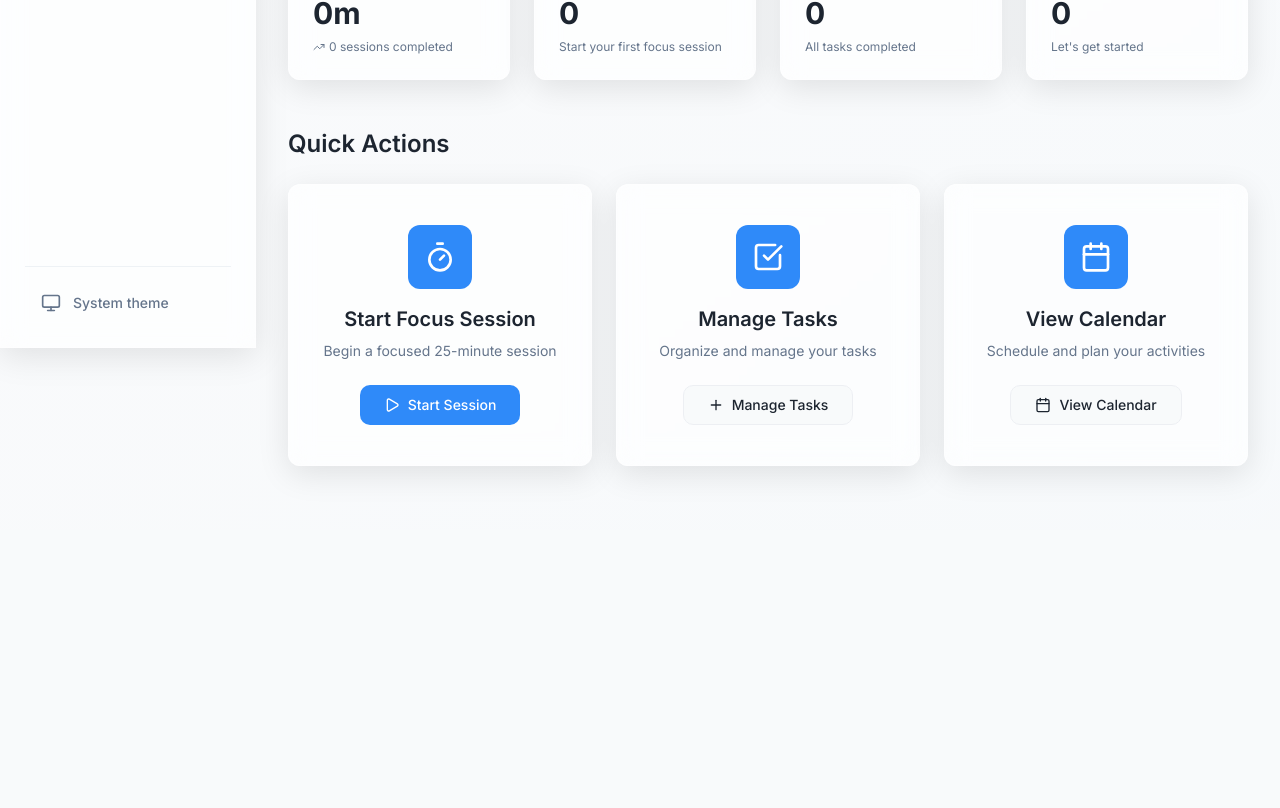
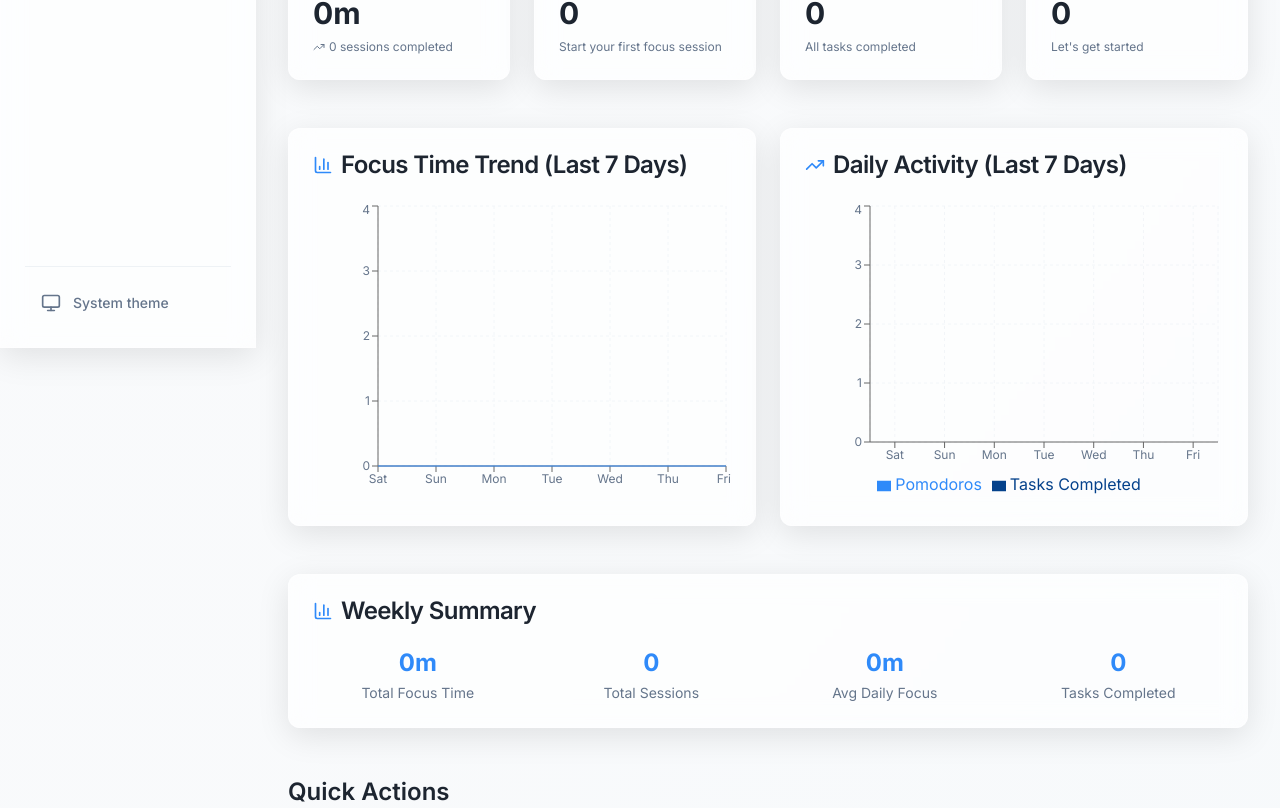
Before and after one commit to dominikkoenitzer/Zephyr, a React (Vite) app: page / in a window 1280 px wide. Shown: the part 452-1260 px from the top of the page. Before the commit the page ends 982 px from the top, so only its background shows below. Built offline with nearby package versions, Linux system fonts and the light colour scheme.

Commit message:
Add graphs and analytics to dashboard: focus time trend chart, daily activity chart, weekly summary with real data from localStorage

```diff
--- a/src/pages/Dashboard.jsx
+++ b/src/pages/Dashboard.jsx
@@ -1,4 +1,4 @@
-import { useState, useEffect } from 'react';
+import { useState, useEffect, useMemo } from 'react';
 import { Link } from 'react-router-dom';
 import {
   Timer,
@@ -10,11 +10,24 @@ import {
   Target,
   Coffee,
   Sparkles,
-  TrendingUp
+  TrendingUp,
+  BarChart3
 } from 'lucide-react';
 import { Button } from '../components/ui/button';
 import { Card, CardContent, CardHeader, CardTitle } from '../components/ui/card';
 import { localStorageService } from '../services/localStorage';
+import {
+  BarChart,
+  Bar,
+  AreaChart,
+  Area,
+  XAxis,
+  YAxis,
+  CartesianGrid,
+  Tooltip,
+  ResponsiveContainer,
+  Legend
+} from 'recharts';
 
 // Motivational quotes that change daily
 const motivationalQuotes = [
@@ -100,6 +113,73 @@ function Dashboard() {
     });
   };
 
+  // Generate chart data for last 7 days
+  const chartData = useMemo(() => {
+    const sessions = localStorageService.getFocusSessions();
+    const tasks = localStorageService.getTasks();
+    const days = [];
+
+    for (let i = 6; i >= 0; i--) {
+      const date = new Date();
+      date.setDate(date.getDate() - i);
+      const dateStr = date.toDateString();
+
+      const daySessions = sessions.filter(session =>
+        new Date(session.date).toDateString() === dateStr
+      );
+
+      const dayTasks = tasks.filter(task => {
+        const taskDate = task.completedAt ? new Date(task.completedAt) : null;
+        return taskDate && taskDate.toDateString() === dateStr;
+      });
+
+      const focusTime = daySessions.reduce((total, session) =>
+        total + (session.duration || 0), 0
+      ) / 60; // Convert to minutes
+
+      days.push({
+        name: date.toLocaleDateString('en-US', { weekday: 'short' }),
+        date: date.toLocaleDateString('en-US', { month: 'short', day: 'numeric' }),
+        focusTime: Math.round(focusTime),
+        pomodoros: daySessions.length,
+        tasksCompleted: dayTasks.length
+      });
+    }
+
+    return days;
+  }, []);
+
+  // Weekly summary data
+  const weeklyStats = useMemo(() => {
+    const sessions = localStorageService.getFocusSessions();
+    const tasks = localStorageService.getTasks();
+    const today = new Date();
+    const weekStart = new Date(today);
+    weekStart.setDate(today.getDate() - 6);
+
+    const weekSessions = sessions.filter(session => {
+      const sessionDate = new Date(session.date);
+      return sessionDate >= weekStart;
+    });
+
+    const weekTasks = tasks.filter(task => {
+      if (!task.completed) return false;
+      const completedDate = task.completedAt ? new Date(task.completedAt) : null;
+      return completedDate && completedDate >= weekStart;
+    });
+
+    const totalFocusTime = weekSessions.reduce((total, session) =>
+      total + (session.duration || 0), 0
+    ) / 60;
+
+    return {
+      totalFocusTime: Math.round(totalFocusTime),
+      totalSessions: weekSessions.length,
+      totalTasks: weekTasks.length,
+      avgDailyFocus: Math.round(totalFocusTime / 7)
+    };
+  }, []);
+
   const formatTime = (minutes) => {
     if (minutes < 60) return `${minutes}m`;
     const hours = Math.floor(minutes / 60);
@@ -127,6 +207,23 @@ function Dashboard() {
     } else {
       return `${stats.activeTasks} on your plate`;
     }
+  };
+
+  // Custom tooltip for charts
+  const CustomTooltip = ({ active, payload, label }) => {
+    if (active && payload && payload.length) {
+      return (
+        <div className="bg-background border border-border rounded-lg p-3 shadow-lg">
+          <p className="text-sm font-medium text-foreground mb-2">{label}</p>
+          {payload.map((entry, index) => (
+            <p key={index} className="text-sm" style={{ color: entry.color }}>
+              {entry.name}: {entry.name === 'Focus Time' ? `${entry.value} min` : entry.value}
+            </p>
+          ))}
+        </div>
+      );
+    }
+    return null;
   };
 
   return (
@@ -215,9 +312,131 @@ function Dashboard() {
           </Card>
         </div>
 
+        {/* Analytics Charts */}
+        <div className="grid grid-cols-1 lg:grid-cols-2 gap-6 mb-12 animate-fade-in-up" style={{ animationDelay: '0.2s' }}>
+          {/* Focus Time Trend */}
+          <Card className="glass-card border-none">
+            <CardHeader>
+              <CardTitle className="flex items-center gap-2">
+                <BarChart3 className="h-5 w-5 text-primary" />
+                Focus Time Trend (Last 7 Days)
+              </CardTitle>
+            </CardHeader>
+            <CardContent>
+              <ResponsiveContainer width="100%" height={300}>
+                <AreaChart data={chartData}>
+                  <defs>
+                    <linearGradient id="colorFocusTime" x1="0" y1="0" x2="0" y2="1">
+                      <stop offset="5%" stopColor="hsl(var(--primary))" stopOpacity={0.3}/>
+                      <stop offset="95%" stopColor="hsl(var(--primary))" stopOpacity={0}/>
+                    </linearGradient>
+                  </defs>
+                  <CartesianGrid strokeDasharray="3 3" className="stroke-muted" />
+                  <XAxis
+                    dataKey="name"
+                    className="text-xs text-muted-foreground"
+                    tick={{ fill: 'hsl(var(--muted-foreground))' }}
+                  />
+                  <YAxis
+                    className="text-xs text-muted-foreground"
+                    tick={{ fill: 'hsl(var(--muted-foreground))' }}
+                  />
+                  <Tooltip content={<CustomTooltip />} />
+                  <Area
+                    type="monotone"
+                    dataKey="focusTime"
+                    stroke="hsl(var(--primary))"
+                    fillOpacity={1}
+                    fill="url(#colorFocusTime)"
+                    name="Focus Time"
+                  />
+                </AreaChart>
+              </ResponsiveContainer>
+            </CardContent>
+          </Card>
+
+          {/* Pomodoros & Tasks */}
+          <Card className="glass-card border-none">
+            <CardHeader>
+              <CardTitle className="flex items-center gap-2">
+                <TrendingUp className="h-5 w-5 text-primary" />
+                Daily Activity (Last 7 Days)
+              </CardTitle>
+            </CardHeader>
+            <CardContent>
+              <ResponsiveContainer width="100%" height={300}>
+                <BarChart data={chartData}>
+                  <CartesianGrid strokeDasharray="3 3" className="stroke-muted" />
+                  <XAxis
+                    dataKey="name"
+                    className="text-xs text-muted-foreground"
+                    tick={{ fill: 'hsl(var(--muted-foreground))' }}
+                  />
+                  <YAxis
+                    className="text-xs text-muted-foreground"
+                    tick={{ fill: 'hsl(var(--muted-foreground))' }}
+                  />
+                  <Tooltip content={<CustomTooltip />} />
+                  <Legend />
+                  <Bar
+                    dataKey="pomodoros"
+                    fill="hsl(var(--primary))"
+                    name="Pomodoros"
+                    radius={[8, 8, 0, 0]}
+                  />
+                  <Bar
+                    dataKey="tasksCompleted"
+                    fill="hsl(var(--accent-foreground))"
+                    name="Tasks Completed"
+                    radius={[8, 8, 0, 0]}
+                  />
+                </BarChart>
+              </ResponsiveContainer>
+            </CardContent>
+          </Card>
+        </div>
+
+        {/* Weekly Summary */}
+        <Card className="glass-card border-none mb-12 animate-fade-in-up" style={{ animationDelay: '0.3s' }}>
+          <CardHeader>
+            <CardTitle className="flex items-center gap-2">
+              <BarChart3 className="h-5 w-5 text-primary" />
+              Weekly Summary
+            </CardTitle>
+          </CardHeader>
+          <CardContent>
+            <div className="grid grid-cols-2 md:grid-cols-4 gap-6">
+              <div className="text-center">
+                <div className="text-2xl font-bold text-primary mb-1">
+                  {formatTime(weeklyStats.totalFocusTime)}
+                </div>
+                <div className="text-sm text-muted-foreground">Total Focus Time</div>
+              </div>
+              <div className="text-center">
+                <div className="text-2xl font-bold text-primary mb-1">
+                  {weeklyStats.totalSessions}
+                </div>
+                <div className="text-sm text-muted-foreground">Total Sessions</div>
+              </div>
+              <div className="text-center">
+                <div className="text-2xl font-bold text-primary mb-1">
+                  {formatTime(weeklyStats.avgDailyFocus)}
+                </div>
+                <div className="text-sm text-muted-foreground">Avg Daily Focus</div>
+              </div>
+              <div className="text-center">
+                <div className="text-2xl font-bold text-primary mb-1">
+                  {weeklyStats.totalTasks}
+                </div>
+                <div className="text-sm text-muted-foreground">Tasks Completed</div>
+              </div>
+            </div>
+          </CardContent>
+        </Card>
+
         {/* Quick Actions */}
         <h2 className="text-2xl font-semibold mb-6 text-foreground">Quick Actions</h2>
-        <div className="grid grid-cols-1 md:grid-cols-2 lg:grid-cols-3 gap-6 animate-fade-in-up" style={{ animationDelay: '0.2s' }}>
+        <div className="grid grid-cols-1 md:grid-cols-2 lg:grid-cols-3 gap-6 animate-fade-in-up" style={{ animationDelay: '0.4s' }}>
           <Card className="glass-card hover-lift border-none group cursor-pointer transition-all duration-300">
             <CardContent className="flex flex-col items-center justify-center py-10">
               <div className="rounded-lg bg-primary p-4 mb-4 group-hover:scale-105 transition-transform">
```
